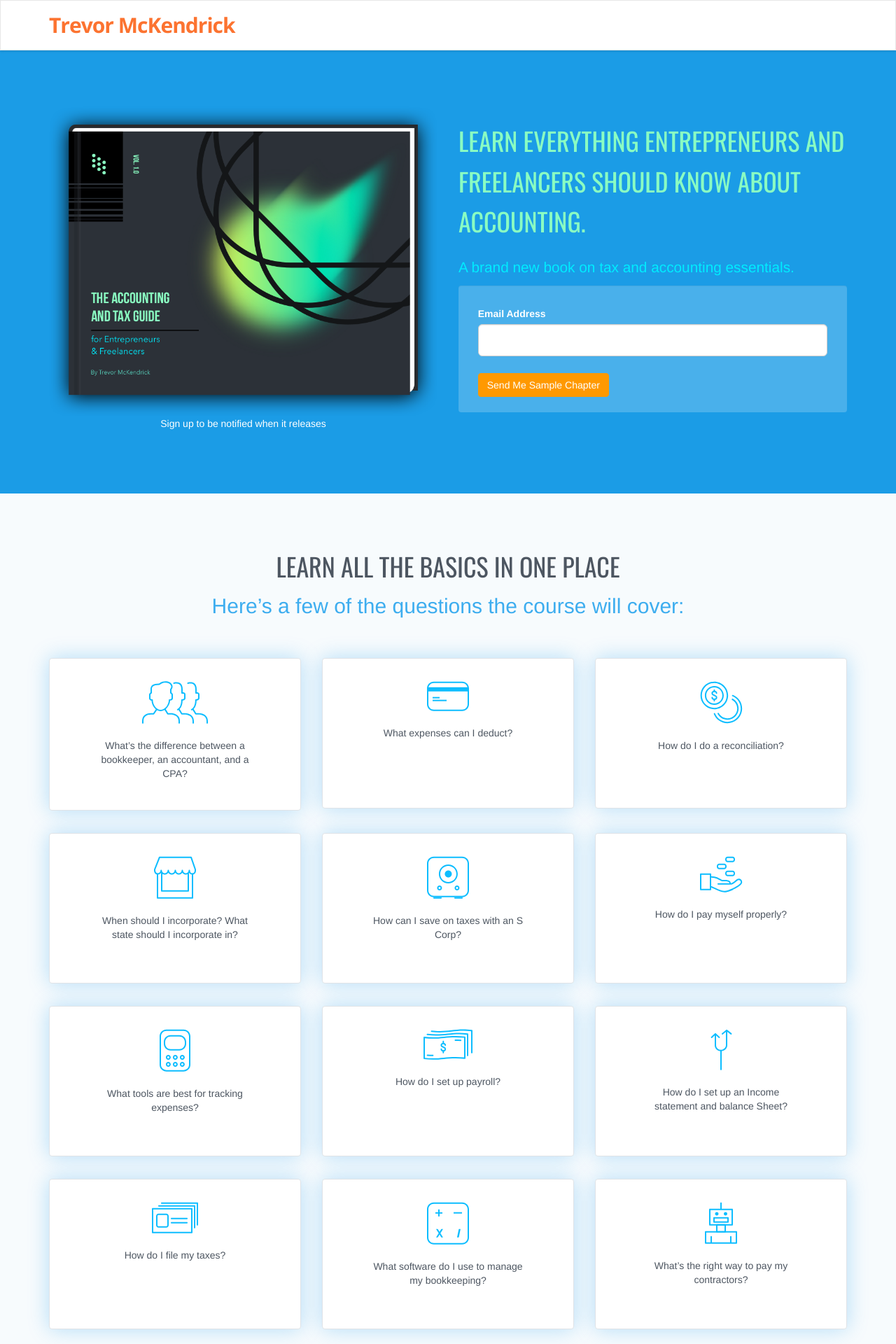
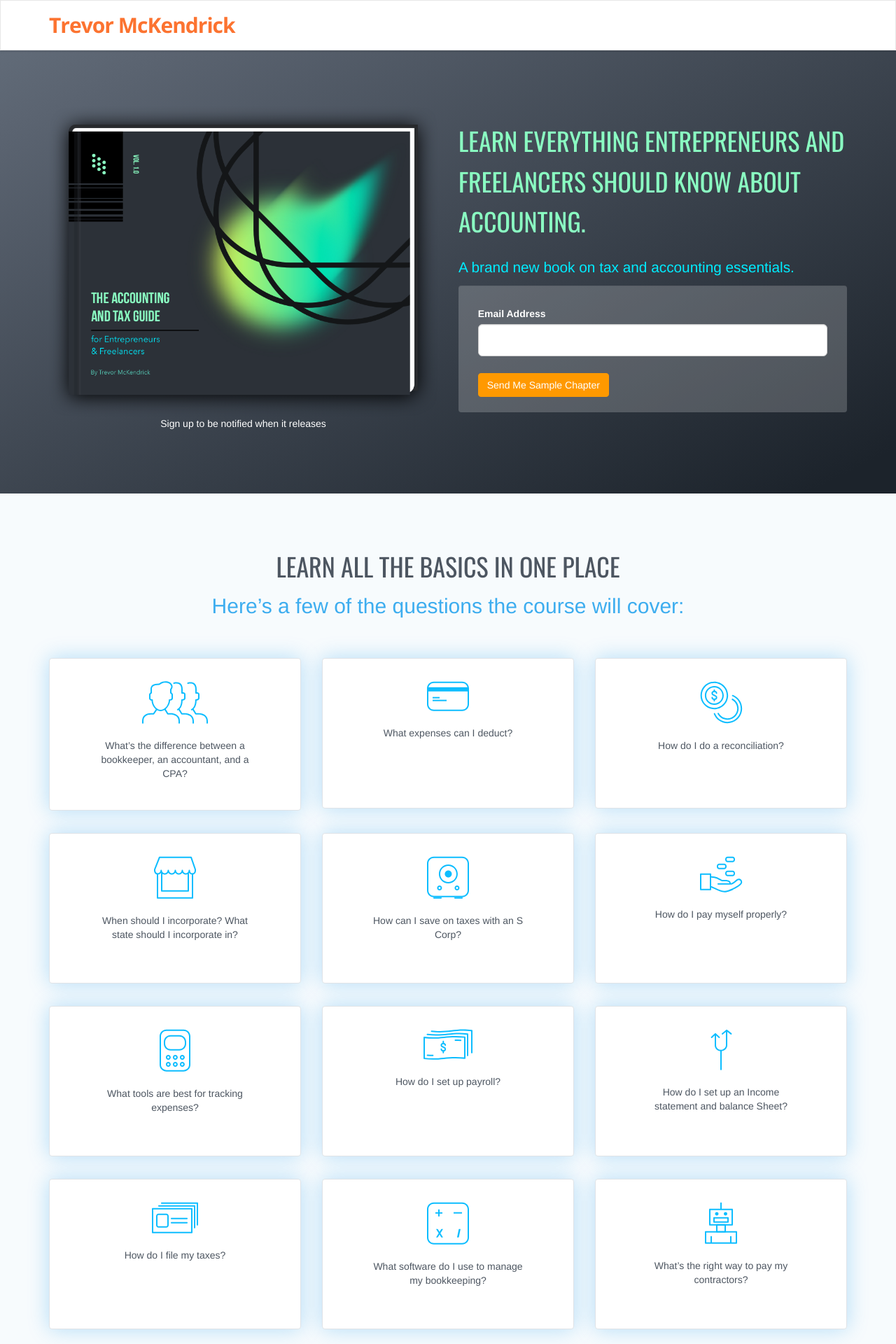
Before and after one commit to trevormckendrick/trevormckendrick.github.io, a Jekyll site: the page built from index.html, in a window 1280 px wide. Shown: the top 1920 px of the page at 70% size. Built offline with Jekyll 4.4.1, drawn with Linux system fonts in a browser that asks for light colours.

Commit message:
changed bg

```diff
--- a/_sass/_theme.scss
+++ b/_sass/_theme.scss
@@ -71,11 +71,11 @@ section, .section-p-b-none{
 
 .section-hero,
 .browser-section{
-    // background-image: -webkit-linear-gradient(63deg, #616B78 0%, #5B6471 9%, #1C232B 95%);
-    // background-image: -o-linear-gradient(63deg, #616B78 0%, #5B6471 9%, #1C232B 95%);
-    // background-image: linear-gradient(153deg, #616B78 0%, #5B6471 9%, #1C232B 95%);
+    background-image: -webkit-linear-gradient(63deg, #616B78 0%, #5B6471 9%, #1C232B 95%);
+    background-image: -o-linear-gradient(63deg, #616B78 0%, #5B6471 9%, #1C232B 95%);
+    background-image: linear-gradient(153deg, #616B78 0%, #5B6471 9%, #1C232B 95%);
 
-    background-image: radial-gradient(50% 0%, #4BD7FB 50%, #1B9CE6 100%);
+    // background-image: radial-gradient(50% 0%, #4BD7FB 50%, #1B9CE6 100%);
 
     h1{
         color: #8AFDC2;
```
